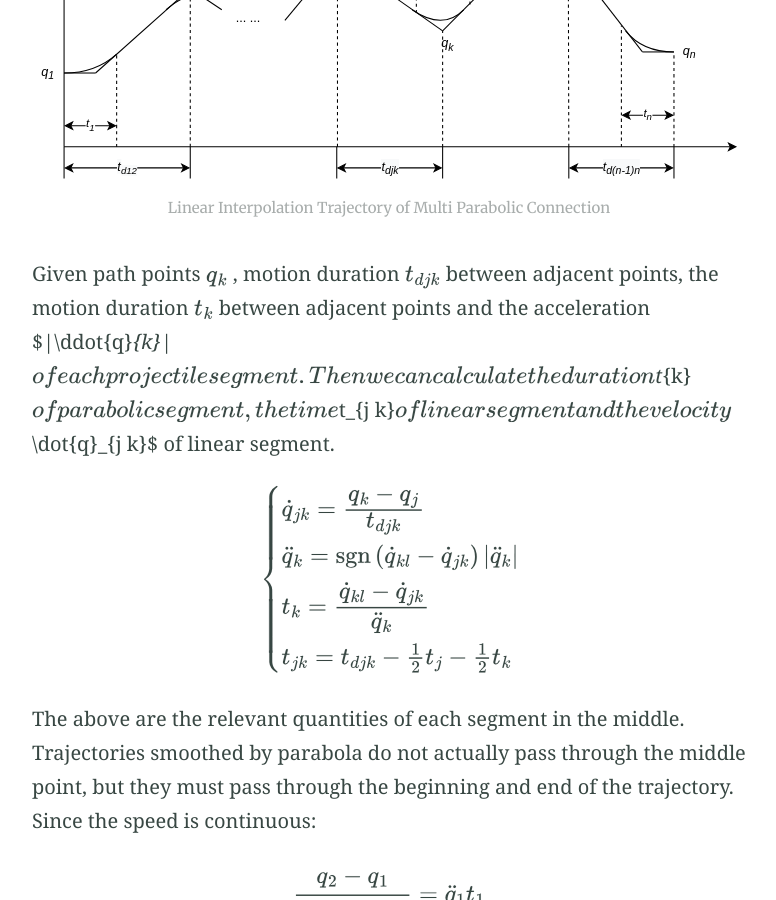
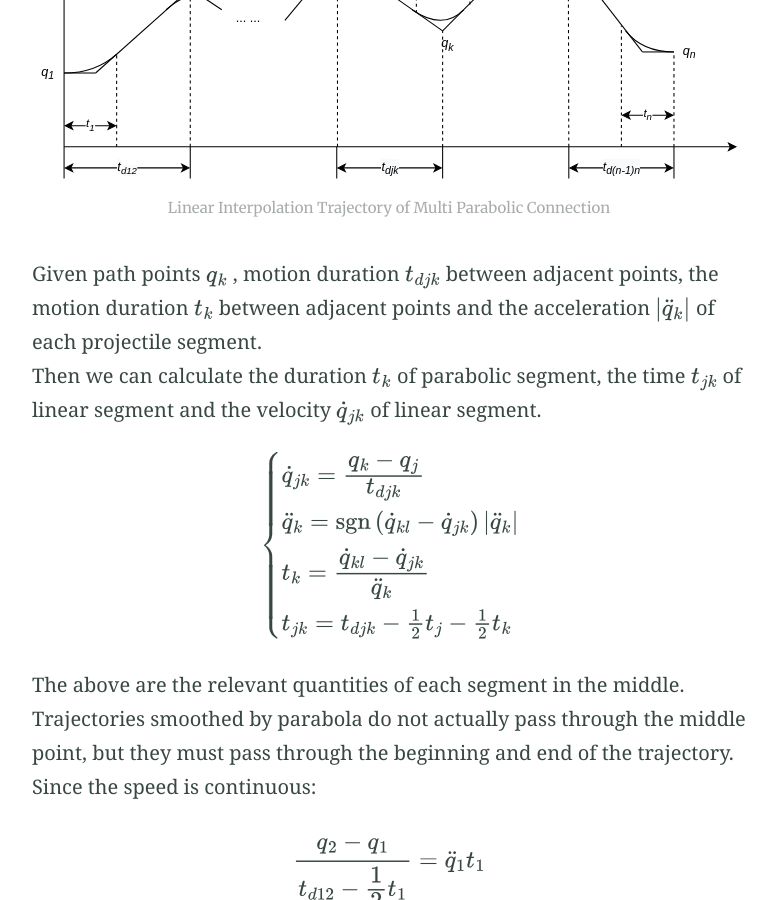
Before and after one commit to Confuzzle/Confuzzle.github.io, a Jekyll site: the page built from _posts/2021-09-21-path-planning-abc(3).md, in a window 1280 px wide and 900 px high, scrolled down 2420 px. Shown: the whole window, without its empty margins (251-1027 px from the left). Built offline with Jekyll 4.4.1, drawn with Linux system fonts in a browser that asks for light colours; some of the changed text lies outside the part shown.

Commit message:
Add abc(3)

```diff
--- a/_posts/2021-09-21-path-planning-abc(3).md
+++ b/_posts/2021-09-21-path-planning-abc(3).md
@@ -51,8 +51,8 @@ As shown in the figure, the three adjacent path points are called $j$, $k$ and $
 
 {% include figure.html image="\assets\pictures\path-planning-abc-para-curve-2.svg" caption="Linear Interpolation Trajectory of Multi Parabolic Connection" width="100%" %}
 
-Given path points $q_{k}$ , motion duration $t_{d j k}$ between adjacent points, the motion duration $t_{k}$ between adjacent points and the acceleration $|\ddot{q}_{k}|$ of each projectile segment.
-Then we can calculate the duration $t_{k}$ of parabolic segment, the time $t_{j k}$ of linear segment and the velocity $\dot{q}_{j k}$ of linear segment.
+Given path points $q _{k}$ , motion duration $t _{d j k}$ between adjacent points, the motion duration $t _{k}$ between adjacent points and the acceleration $|\ddot{q} _{k}|$ of each projectile segment.
+Then we can calculate the duration $t _{k}$ of parabolic segment, the time $t _{j k}$ of linear segment and the velocity $\dot{q} _{j k}$ of linear segment.
 
 $$
 \left\{\begin{array}{l}
@@ -108,5 +108,5 @@ t_{(n-1) n}=t_{d(n-1) n}-t_{n}-\cfrac{1}{2} t_{n-1}
 \end{array}\right.
 $$
 
-With all the functions above together with the given $q_{i}$ and $|\ddot{q}_{i}|$ ($i=1,2,...,n$) and $t_{di(i+1)}$ ($i=1,2,...,n$).
-The $t_{i}$ and $\ddot{q}_{i}$ ($i=1,2,...,n$) along with $\dot{q}_{i (i+1)}$ and $t_{i(i+1)}$ ($i=1,2,...,n-1$) can be calculated.
+With all the functions above together with the given $q _{i}$ and $ | \ddot{q} _{i} | $ ($i=1,2,...,n$) and $t _{di(i+1)}$ ($i=1,2,...,n$),
+the $t _{i}$ and $ \ddot{q} _{i} $ ($i=1,2,...,n$) along with $ \dot{q} _{i (i+1)} $ and $ t _{i (i+1)} $ ($i=1,2,...,n-1$) can be calculated.
```
